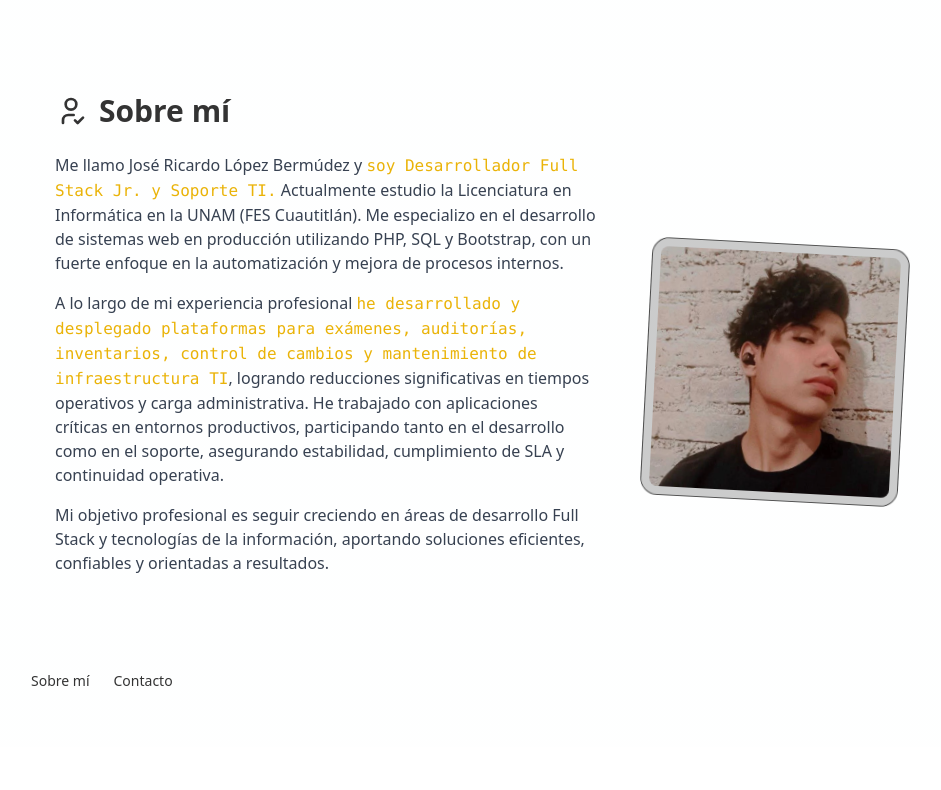
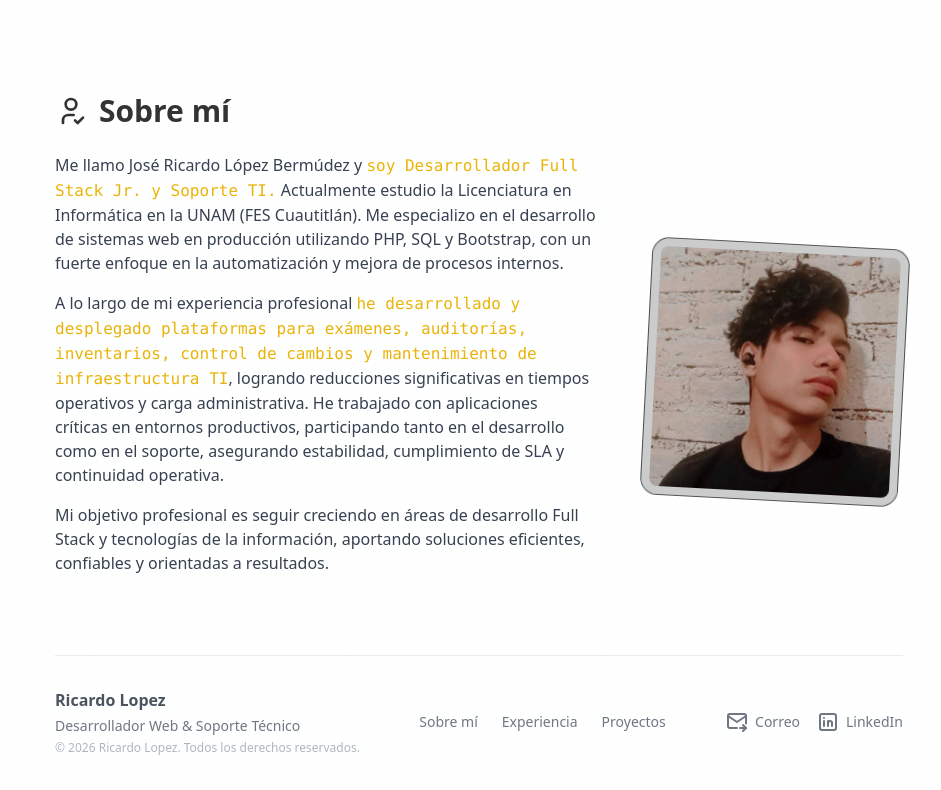
Before and after one commit to RichardSW6/portafolios, an Astro site: page / in a window 1280 px wide. Shown: the part 1921-2711 px from the top of the page, without its empty margins (161-1102 px from the left). Before the commit the page ends 2668 px from the top, so only its background shows below. Built offline with nearby package versions, Linux system fonts and the light colour scheme; Astro itself is replaced by a stand-in of ours.

Commit message:
footer y cv actualizado

```diff
--- a/src/components/Experience.astro
+++ b/src/components/Experience.astro
@@ -58,7 +58,7 @@ const EXPERIENCE = [
           "Desarrollé aplicaciones web internas utilizando PHP, Bootstrap y SQL, logrando la digitalización de procesos manuales en múltiples áreas y reduciendo tiempos operativos hasta en un 60%.",
           "Gestioné el 100% del ciclo de desarrollo: levantamiento de requerimientos, análisis funcional, diseño de bases de datos relacionales, desarrollo, pruebas y despliegue en producción.",
           "Realicé levantamiento de requerimientos con stakeholders, mejorando la precisión funcional de los sistemas en un 45% al reducir retrabajos.",
-          "Coordiné reuniones quincenales con áreas de negocio, reduciendo desviaciones de proyecto en un 30%.",
+          "Colaboración con stakeholders mediante dinámicas de trabajo basadas en metodologías ágiles, realizando reuniones de seguimiento, priorización de requerimientos y validación continua de entregables.",
         ],
       },
       {
--- a/src/components/ExperienceItem.astro
+++ b/src/components/ExperienceItem.astro
@@ -20,7 +20,7 @@ const modalId = `modal-${title.replace(/\s+/g, "-").toLowerCase()}`
 ---
 
 <div
-  class="relative mx-6 md:mx-12 pb-12 grid before:absolute before:left-[-35px] before:block before:h-full before:border-l-2 before:border-black/20 dark:before:border-white/15 before:content-[''] md:grid-cols-5 md:gap-10 md:space-x-4]"
+  class="relative mx-12 pb-12 grid before:absolute before:left-[-35px] before:block before:h-full before:border-l-2 before:border-black/20 dark:before:border-white/15 before:content-[''] md:grid-cols-5 md:gap-10 md:space-x-4]"
 >
   <div class="relative pb-12 md:col-span-2">
     <div class="sticky top-0">
--- a/src/components/Footer.astro
+++ b/src/components/Footer.astro
@@ -1,26 +1,67 @@
 ---
 const currentYear = new Date().getFullYear();
+import LinkedInIcon from "@/components/icons/LinkedIn.astro";
+import MailIcon from "@/components/icons/Mail.astro";
 ---
 
 <footer
-  class="opacity-80 m-4 min-[375px]:pl-4 md:pl-0 mt-16 w-full mx-auto container lg:max-w-4xl md:max-w-2xl mb-10 flex justify-center"
+  class="opacity-80 mt-16 w-full mx-auto container lg:max-w-4xl md:max-w-2xl px-4 md:px-6 mb-10"
 >
   <div
-    class="rounded-lg w-full max-w-screen-xl mx-auto md:flex md:items-center md:justify-between py-4"
+    class="border-t border-gray-200 dark:border-white/10 pt-8 pb-4 flex flex-col md:flex-row md:items-center md:justify-between gap-6 text-sm text-gray-600 dark:text-white/70"
   >
-    <ul
-      class="flex flex-wrap items-center mt-3 text-sm font-medium dark:text-white/90 sm:mt-0"
+    <!-- Nombre y copyright -->
+    <div class="flex flex-col gap-1">
+      <span class="font-semibold text-gray-800 dark:text-white text-base"
+        >Ricardo Lopez</span
       >
+      <span>Desarrollador Web &amp; Soporte Técnico</span>
+      <span class="text-xs text-gray-400 dark:text-white/40"
+        >&copy; {currentYear} Ricardo Lopez. Todos los derechos reservados.</span
+      >
+    </div>
+
+    <!-- Links de navegación -->
+    <nav>
+      <ul class="flex flex-wrap gap-x-6 gap-y-2 font-medium">
         <li>
-        <a href="/#sobre-mi" class="hover:underline me-4 md:me-6">Sobre mí</a>
+          <a href="/#sobre-mi" class="hover:underline hover:text-yellow-500 transition-colors"
+            >Sobre mí</a
+          >
         </li>
-      <li class="hidden md:block">
-        <a
-          id="contacto"
-          href="mailto:josericardo_lopezb@hotmail.com"
-          class="hover:underline">Contacto</a
+        <li>
+          <a href="/#experiencia" class="hover:underline hover:text-yellow-500 transition-colors"
+            >Experiencia</a
+          >
+        </li>
+        <li>
+          <a href="/#proyectos" class="hover:underline hover:text-yellow-500 transition-colors"
+            >Proyectos</a
           >
         </li>
       </ul>
+    </nav>
+
+    <!-- Redes sociales / Contacto -->
+    <div class="flex items-center gap-4">
+      <a
+        href="mailto:josericardo_lopezb@hotmail.com"
+        title="Enviar correo"
+        class="flex items-center gap-1.5 hover:text-yellow-500 dark:hover:text-yellow-400 transition-colors"
+      >
+        <MailIcon class="size-4" />
+        <span>Correo</span>
+      </a>
+      <a
+        href="https://www.linkedin.com/in/JRicardoLB"
+        target="_blank"
+        rel="noopener noreferrer"
+        title="Perfil de LinkedIn"
+        class="flex items-center gap-1.5 hover:text-yellow-500 dark:hover:text-yellow-400 transition-colors"
+      >
+        <LinkedInIcon class="size-4" />
+        <span>LinkedIn</span>
+      </a>
+    </div>
   </div>
 </footer>
```
Also changed, not shown: 1 other file. Lines whose indentation alone changed are shown as unchanged.
